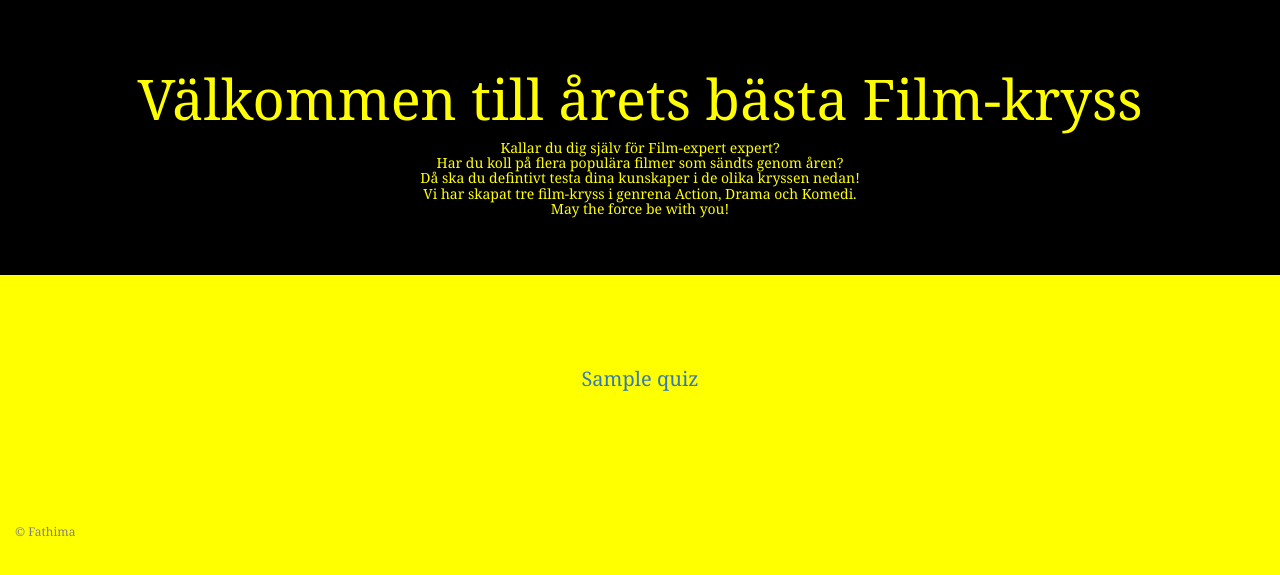
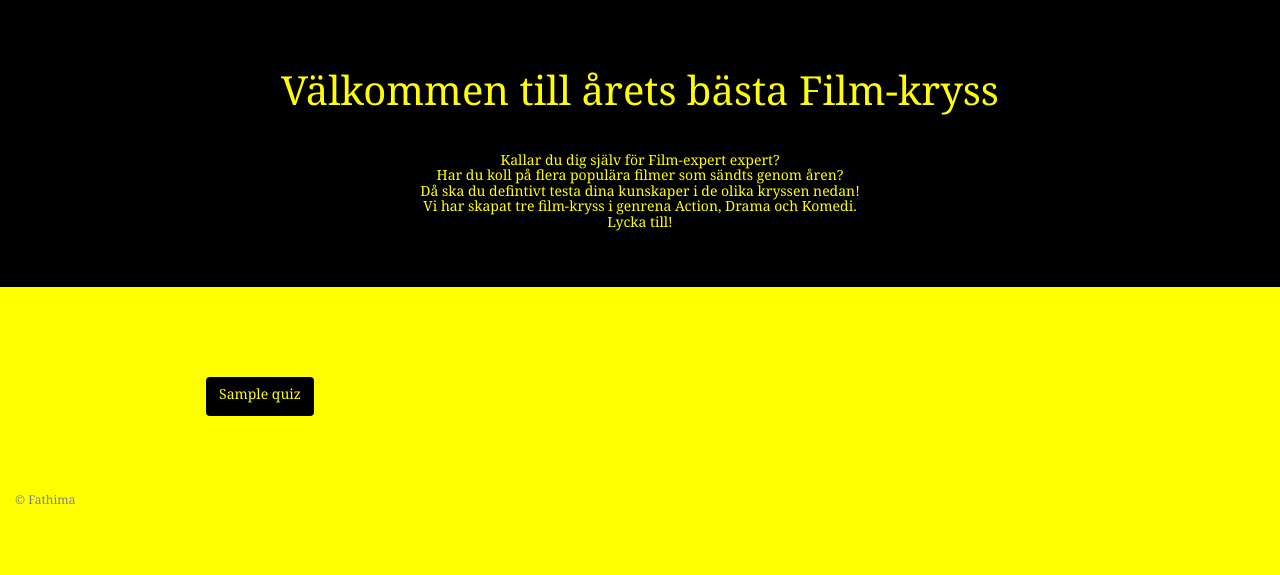
Before and after one commit to FathimaW/quizproject, a Django app: page / in a window 1280 px wide. Shown: the top 575 px of the page. Run offline with Django 3.2, Linux system fonts and the light colour scheme; tables that the repository leaves empty hold one stand-in row (values such as "Sample post"); some libraries are stand-ins or nearby versions.

Commit message:
Lagt till knappar. Ändrat styling

```diff
--- a/quiz/templates/question.html
+++ b/quiz/templates/question.html
@@ -25,7 +25,7 @@
 			{% csrf_token %}
 			<input type="radio" name="answer" value="1" checked> {{ answer1 }}</input><br />
 			<input type="radio" name="answer" value="2"> {{ answer2 }}</input><br />
-			<input type="radio" name="answer" value="3"> {{ answer3 }}</input> <br />
+			<input type="radio" name="answer" value="3"> {{ answer3 }}</input> <br /> <br />
 			<button type="submit">Nästa</button>
 		</form>
 		<br />
--- a/quiz/templates/startpage.html
+++ b/quiz/templates/startpage.html
@@ -15,22 +15,25 @@
 		<section class="jumbotron">
     		<div class="container-fluid">
       			<div class="row text-center">
-        			<h2>Välkommen till årets bästa Film-kryss</h2>
-        			<h5>Kallar du dig själv för Film-expert expert? <br /> Har du koll på flera populära filmer som sändts genom åren? <br /> Då ska du defintivt testa dina kunskaper i de olika kryssen nedan! <br /> Vi har skapat tre film-kryss i genrena  Action, Drama och Komedi. <br /> May the force be with you! </h5>
+        			<h2>Välkommen till årets bästa Film-kryss</h2> <br />
+        			<h5>Kallar du dig själv för Film-expert expert? <br /> Har du koll på flera populära filmer som sändts genom åren? <br /> Då ska du defintivt testa dina kunskaper i de olika kryssen nedan! <br /> Vi har skapat tre film-kryss i genrena  Action, Drama och Komedi. <br /> Lycka till! </h5>
       			</div>
     		</div>
   		</section>
 		<br />
 		<br />
 		<br />
-	{% for quiz in quizzes %}
-    	<p class="startpage-paragraph"><a href="{% url 'quiz_page' quiz.quiz_number %}">
-        {{ quiz.name }}
-   		 </a></p>
-	{% endfor %}
-		<img src="">
-		<br />
-		<br />
+		<div class="container">
+			{% for quiz in quizzes %}
+    			<div class="col-md-4">
+    				<div class="row text-center">
+    					<a href="{% url 'quiz_page' quiz.quiz_number %}" class="btn black">
+        					{{ quiz.name }}
+   		 				</a>
+   		 			</div>
+   		 		</div>
+			{% endfor %}
+		</div>
 		<br />
 		<br />
 		<br />
--- a/static/style.css
+++ b/static/style.css
@@ -9,12 +9,17 @@ body {
 
 h2 {
 	color: #FFFF00;
-	font-size: 56px;
+	font-size: 40px;
 }
 
 p {
 	color: #FFFF00;
-	font-size: 25px;
+	font-size: 20px;
+	text-align: center;
+}
+
+a {
+	color: #FFFF00;
 	text-align: center;
 }
 
@@ -26,13 +31,13 @@ p {
 }
 
 .questionsize {
-	font-size: 30px;
+	font-size: 25px;
 	color: DarkSlateGray;
 	text-align: center;
 }
 
 .startpage-paragraph {
-	font-size: 20px;
+	font-size: 25px;
 	text-align: center;
 }
 
@@ -82,3 +87,12 @@ form {
 	text-align: center;
 	margin-bottom: 10;
 }
+
+.black {
+  background-color: #000000;
+  box-shadow: 0px 5px 0px 0px #000000;
+}
+
+.black:hover {
+  background-color: #000000;
+}
```
Also changed, not shown: quiz/templates/completed.html (+7 -3 lines), quiz/templates/quiz.html (+8 -9 lines), static/Yoda.gif (added), static/movie-poster.jpg (added).
